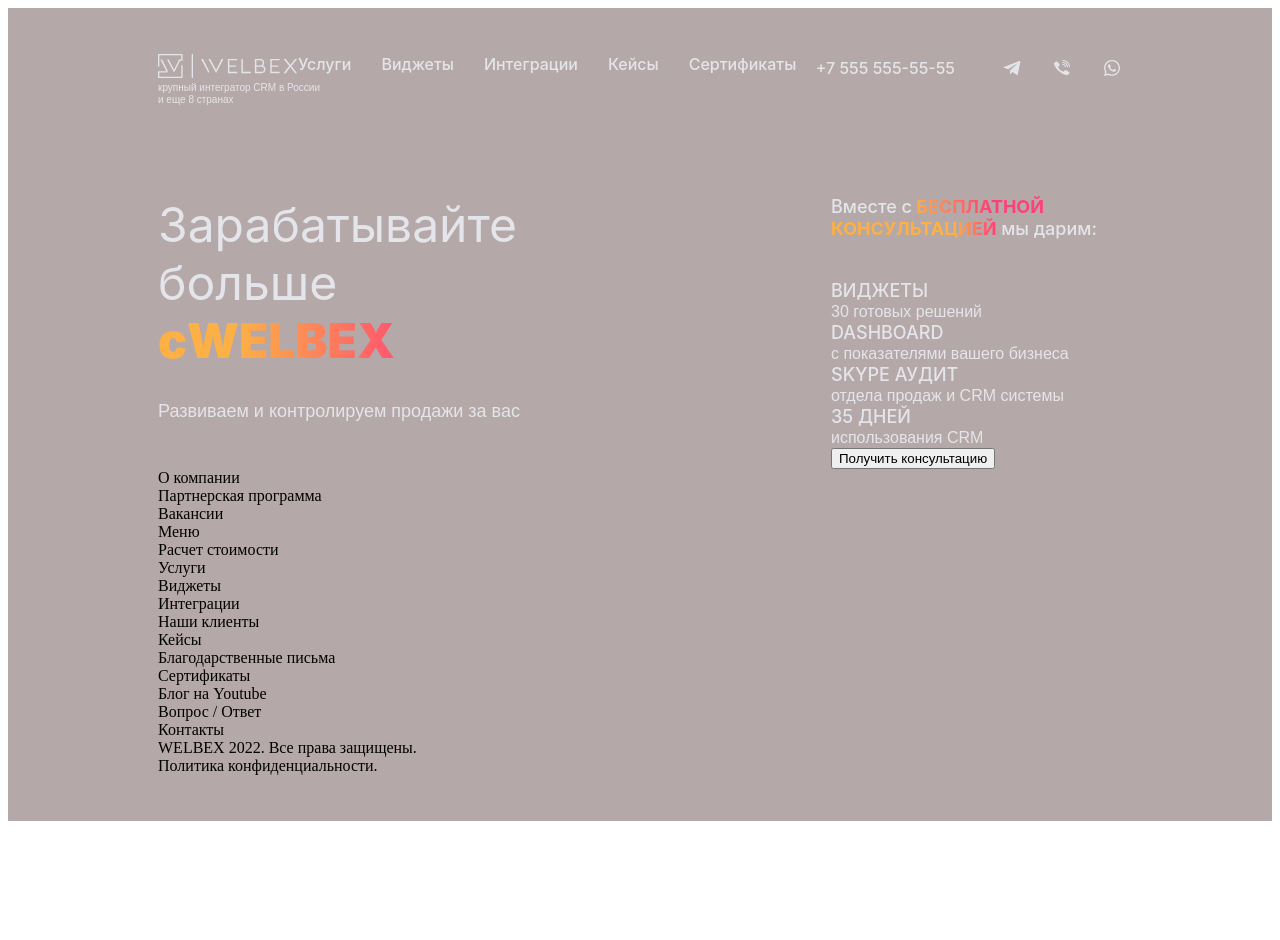
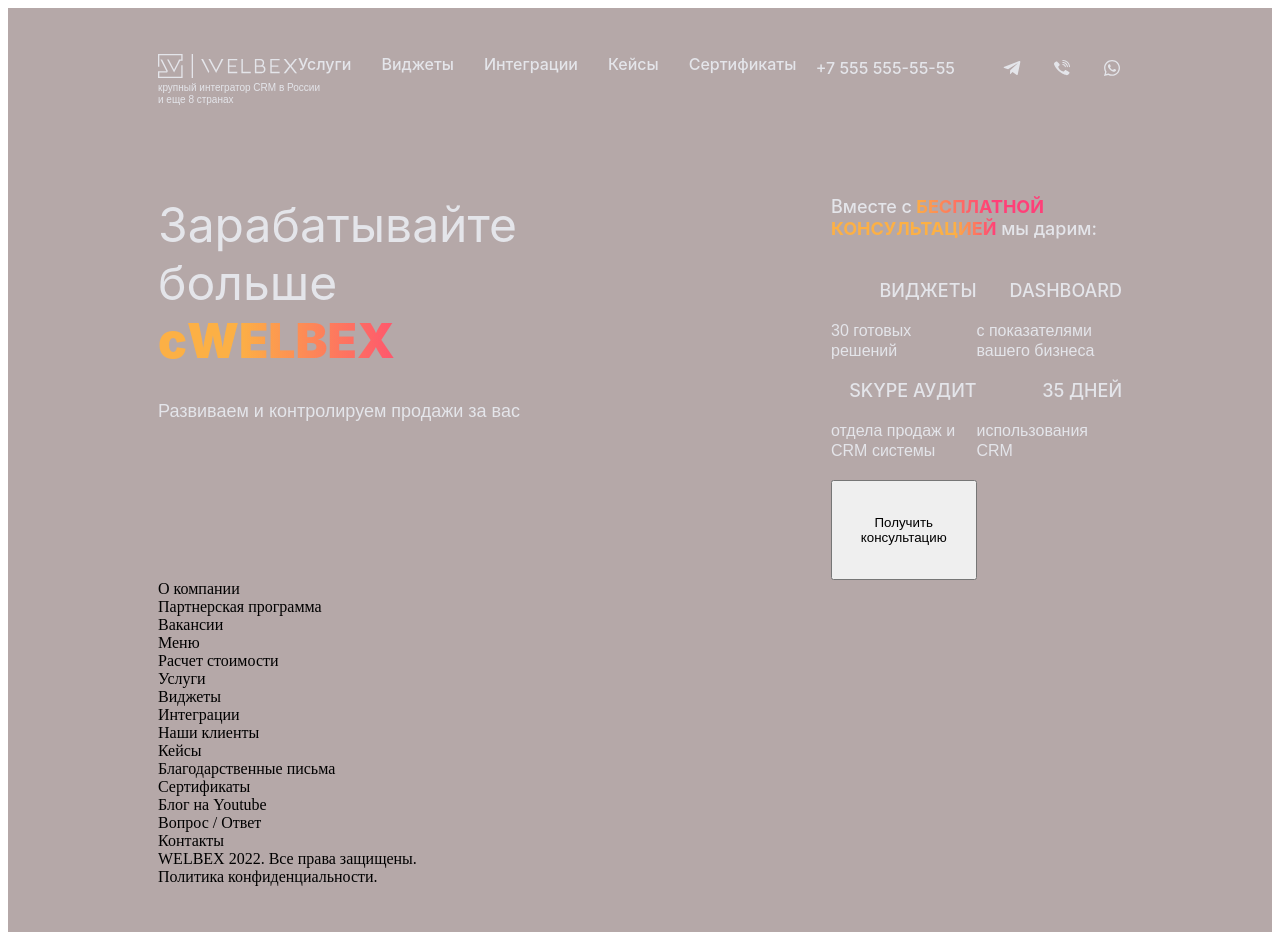
Before and after one commit to Julie-Trifonova/styled_page, a React (Create React App) app: page / in a window 1280 px wide. Before the commit the page ends 829 px from the top, so only its background shows below. Built offline with nearby package versions, Linux system fonts and the light colour scheme.

Commit message:
add_styles

```diff
--- a/src/App.module.css
+++ b/src/App.module.css
@@ -129,9 +129,15 @@
 }
 .right_block_gifts_list {
     margin-top: 40px;
+    display: grid;
+    grid-template-columns: 1fr 1fr;
+    grid-auto-rows: minmax(100px, auto);
+    justify-content: end;
 }
 .right_block_gift {
-
+    display: grid;
+    justify-items: end;
+    justify-content: end;
 }
 .right_block_gift_title {
     font-family: Inter, sans-serif;
@@ -142,6 +148,9 @@
     color: #E4E5EA;
 }
 .right_block_gift_text {
+    display: grid;
+    justify-items: end;
+    justify-content: end;
     font-family: Montserrat, sans-serif;
     font-size: 16px;
     font-weight: 400;
```
